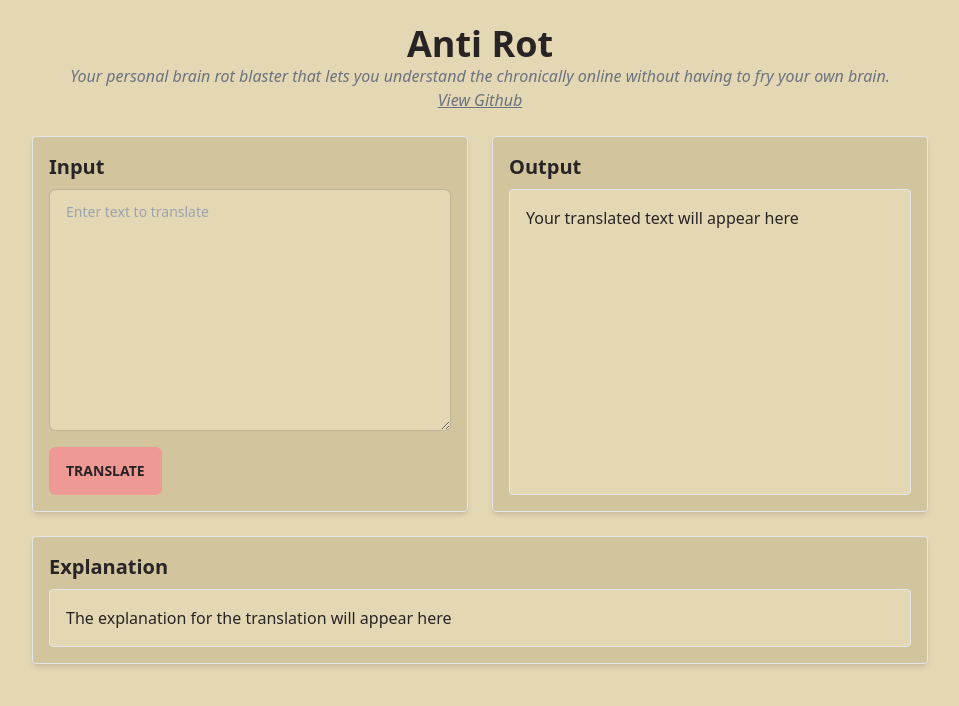
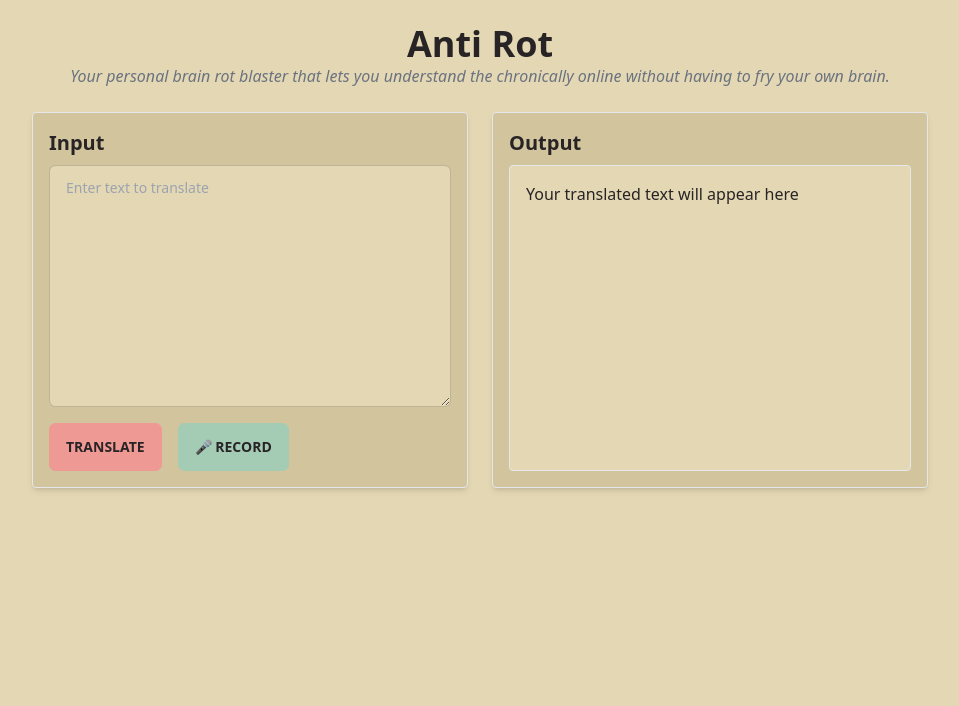
Before and after one commit to Sebastian-Alexis/AntiRot, a Flask app: page / in a window 1280 px wide. Shown: the top 706 px of the page, without its empty margins (160-1119 px from the left). Run offline with Flask 3, Linux system fonts and the light colour scheme; some libraries are stand-ins or nearby versions.

Commit message:
added audio support

```diff
--- a/app.py
+++ b/app.py
@@ -1,46 +1,40 @@
 from flask import Flask, render_template, request, jsonify
-import json
-import re
-from togetherai import smooth_translation
-from wiki_indexer import scrape_wikipedia_glossary, save_to_json
-
+import os
+import speech_recognition as sr
+from pydub import AudioSegment
 
 app = Flask(__name__)
 
-#add/update definitions.json
+def transcribe_audio(file_path):
+    recognizer = sr.Recognizer()
+    with sr.AudioFile(file_path) as source:
+        audio_data = recognizer.record(source)
 
-try:
-    print("Updating definitions.json from Wikipedia...")
-    glossary = scrape_wikipedia_glossary("https://en.wikipedia.org/wiki/Glossary_of_Generation_Z_slang")
-    save_to_json(glossary, "definitions.json")
-    print(f"Successfully updated definitions.json with {len(glossary)} terms.")
-except Exception as e:
-    print(f"Error updating definitions.json: {e}")
-
-#load json - might need to fix when running on mac/lunx? not entirely sure - will update when loading onto raspberry pi
-with open("definitions.json", "r", encoding="utf-8") as file:
-    DEFINITIONS = json.load(file)
-
-def translate_text(input_text):
-    #replace
-    output_text = input_text
-    for term, definition in sorted(DEFINITIONS.items(), key=lambda x: -len(x[0])):  # Sort by term length (desc)
-        #matching terms, case insensitive
-        pattern = r"\b" + re.escape(term) + r"\b"
-        output_text = re.sub(pattern, f"[{definition}]", output_text, flags=re.IGNORECASE)
-    return output_text
+    try:
+        transcript = recognizer.recognize_sphinx(audio_data)
+        return transcript
+    except sr.UnknownValueError:
+        return "Could not understand audio."
+    except sr.RequestError as e:
+        return f"Error with recognition engine: {e}"
 
 @app.route("/")
 def index():
     return render_template("index.html")
 
-@app.route("/translate", methods=["POST"])
-def translate():
-    data = request.json
-    input_text = data.get("text", "")
-    rough_translation = translate_text(input_text)
-    refined_translation, explanation = smooth_translation(rough_translation)
-    return jsonify({"output": refined_translation, "explanation": explanation})
+@app.route("/upload-audio", methods=["POST"])
+def upload_audio():
+    audio_file = request.files["audio"]
+    audio_path = "temp_audio.wav"
+
+    sound = AudioSegment.from_file(audio_file, format="webm")
+    sound = sound.set_frame_rate(16000).set_channels(1)
+    sound.export(audio_path, format="wav")
+
+    transcript = transcribe_audio(audio_path)
+    os.remove(audio_path)
+
+    return jsonify({"transcript": transcript})
 
 if __name__ == "__main__":
-    app.run(debug=True)
+    app.run(debug=True, host="0.0.0.0", port=8080)
--- a/templates/base.html
+++ b/templates/base.html
@@ -6,6 +6,7 @@
     <title>Anti Rot</title>
     <link href="https://cdn.jsdelivr.net/npm/daisyui@2.6.0/dist/full.css" rel="stylesheet" />
     <script src="https://cdn.tailwindcss.com"></script>
+    <script src="https://cdnjs.cloudflare.com/ajax/libs/annyang/2.6.1/annyang.min.js"></script>
 </head>
 <body>
     <div class="container mx-auto">
--- a/templates/index.html
+++ b/templates/index.html
@@ -5,62 +5,67 @@
     <div class="text-center">
         <h1 class="text-4xl font-bold">Anti Rot</h1>
         <p class="text-gray-500 italic">Your personal brain rot blaster that lets you understand the chronically online without having to fry your own brain.</p>
-        <p class="text-gray-500 italic"><a href="https://github.com/Sebastian-Alexis/AntiRot" class="underline">View Github</a></p>
     </div>
     <div class="flex gap-6 w-full max-w-4xl">
         <div class="flex flex-col items-start p-4 border rounded shadow-md bg-base-200 w-1/2">
             <h2 class="text-xl font-bold mb-2">Input</h2>
-            <textarea
-                id="inputBox"
-                class="textarea textarea-bordered w-full"
-                placeholder="Enter text to translate"
-                rows="8"
-            ></textarea>
-            <button
-                id="translateButton"
-                class="btn btn-primary mt-4"
-            >Translate</button>
+            <textarea id="inputBox" class="textarea textarea-bordered w-full" placeholder="Enter text to translate" rows="8"></textarea>
+            <div class="flex items-center mt-4 gap-4">
+                <button id="translateButton" class="btn btn-primary">Translate</button>
+                <button id="recordButton" class="btn btn-secondary">🎤 Record</button>
+            </div>
         </div>
         <div class="flex flex-col items-start p-4 border rounded shadow-md bg-base-200 w-1/2">
             <h2 class="text-xl font-bold mb-2">Output</h2>
-            <div
-                id="outputBox"
-                class="p-4 border rounded bg-base-100 w-full h-full"
-            >Your translated text will appear here</div>
+            <div id="outputBox" class="p-4 border rounded bg-base-100 w-full h-full">Your translated text will appear here</div>
         </div>
-    </div>
-
-    <div class="flex flex-col items-start p-4 border rounded shadow-md bg-base-200 w-full max-w-4xl">
-        <h2 class="text-xl font-bold mb-2">Explanation</h2>
-        <div
-            id="explanationBox"
-            class="p-4 border rounded bg-base-100 w-full"
-        >The explanation for the translation will appear here</div>
     </div>
 </div>
 {% endblock %}
 
 {% block scripts %}
 <script>
-    document.getElementById("translateButton").addEventListener("click", async function () {
-        const inputText = document.getElementById("inputBox").value;
+    const recordButton = document.getElementById("recordButton");
+    const inputBox = document.getElementById("inputBox");
+    let mediaRecorder;
+    let audioChunks = [];
 
-        try {
-            const response = await fetch("/translate", {
-                method: "POST",
-                headers: {
-                    "Content-Type": "application/json",
-                },
-                body: JSON.stringify({ text: inputText }),
-            });
+    recordButton.addEventListener("click", async () => {
+        if (!mediaRecorder) {
+            const stream = await navigator.mediaDevices.getUserMedia({ audio: true });
+            mediaRecorder = new MediaRecorder(stream);
 
-            const result = await response.json();
-            document.getElementById("outputBox").textContent = result.output;
-            document.getElementById("explanationBox").textContent = result.explanation;
-        } catch (error) {
-            console.error("Error during translation:", error);
-            document.getElementById("outputBox").textContent = "An error occurred while translating.";
-            document.getElementById("explanationBox").textContent = "An error occurred while generating the explanation.";
+            mediaRecorder.ondataavailable = (event) => {
+                audioChunks.push(event.data);
+            };
+
+            mediaRecorder.onstop = async () => {
+                const audioBlob = new Blob(audioChunks, { type: "audio/webm" });
+                audioChunks = [];
+
+                const formData = new FormData();
+                formData.append("audio", audioBlob);
+
+                try {
+                    const response = await fetch("/upload-audio", {
+                        method: "POST",
+                        body: formData,
+                    });
+
+                    const result = await response.json();
+                    inputBox.value = result.transcript;
+                } catch (error) {
+                    console.error("Error transcribing audio:", error);
+                }
+            };
+        }
+
+        if (mediaRecorder.state === "inactive") {
+            recordButton.textContent = "🎙️ Stop Recording";
+            mediaRecorder.start();
+        } else {
+            recordButton.textContent = "🎤 Record";
+            mediaRecorder.stop();
         }
     });
 </script>
```
